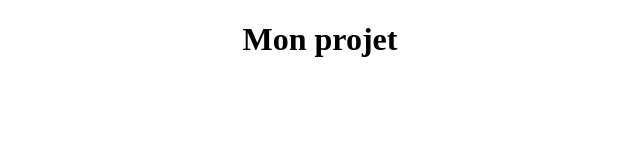
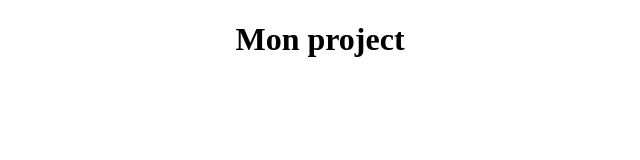
Before and after one commit to magali78190/projectBurger, a plain HTML site: page index.html in a window 1280 px wide. Shown: the whole page, without its empty margins (320-960 px from the left). Drawn offline with Linux system fonts and the light colour scheme.

Commit message:
first commit of my project

```diff
--- a/index.html
+++ b/index.html
@@ -5,12 +5,12 @@
     <meta http-equiv="X-UA-Compatible" content="IE=edge">
     <meta name="viewport" content="width=device-width, initial-scale=1.0">
     <link rel="stylesheet" href="style.css">
-    <title>projet</title>
+    <title>My first project</title>
 </head>
 <body>
 
     <div class="header">
-        <h1>Mon projet</h1>
+        <h1>Mon project</h1>
     </div>
 
 
```
